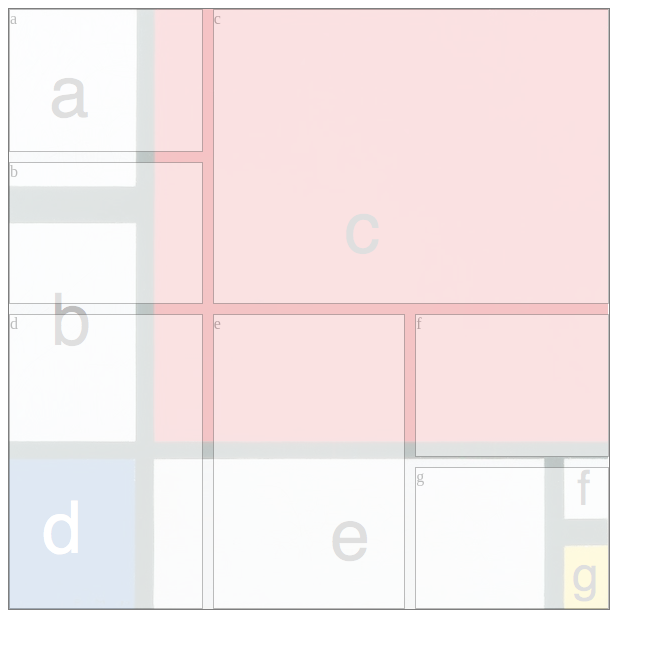
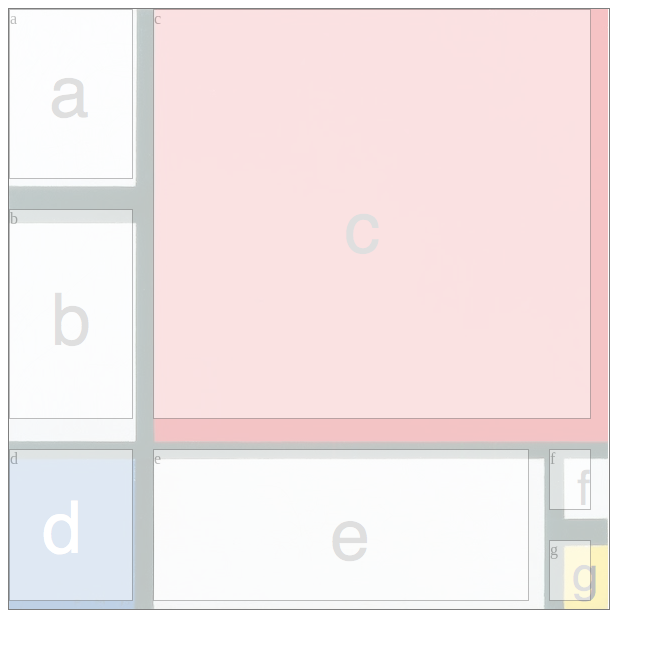
Before and after one commit to gkarmo/fem-grid-practice, a plain HTML site: page index.html in a window 1280 px wide. Shown: the whole page, without its empty margins (0-665 px from the left). Drawn offline with Linux system fonts and the light colour scheme.

Commit message:
Learning to resizes my columns and rows

```diff
--- a/style.css
+++ b/style.css
@@ -2,7 +2,11 @@
 /* Based on "Composition II in Red, Blue, and Yellow," by Piet Mondrian (1930): https://en.wikipedia.org/wiki/Piet_Mondrian */
 .wrapper {
     display:grid;
-    grid-gap: 10px;
+    /* grid gap 2 numbers are first for top and bottom or space between the rows ...second is the left and right or space between the columns */
+    grid-gap: 30px 20px;
+    /* specifies the sizes for rows and columns for the entire page ... number of numbers determines rows/columns created */
+    grid-template-rows:170px 210px 61px 61px;
+    grid-template-columns: 124px 376px 42px;
     width: 600px;
     height: 600px;
     background: url(painting.png) no-repeat;
```
